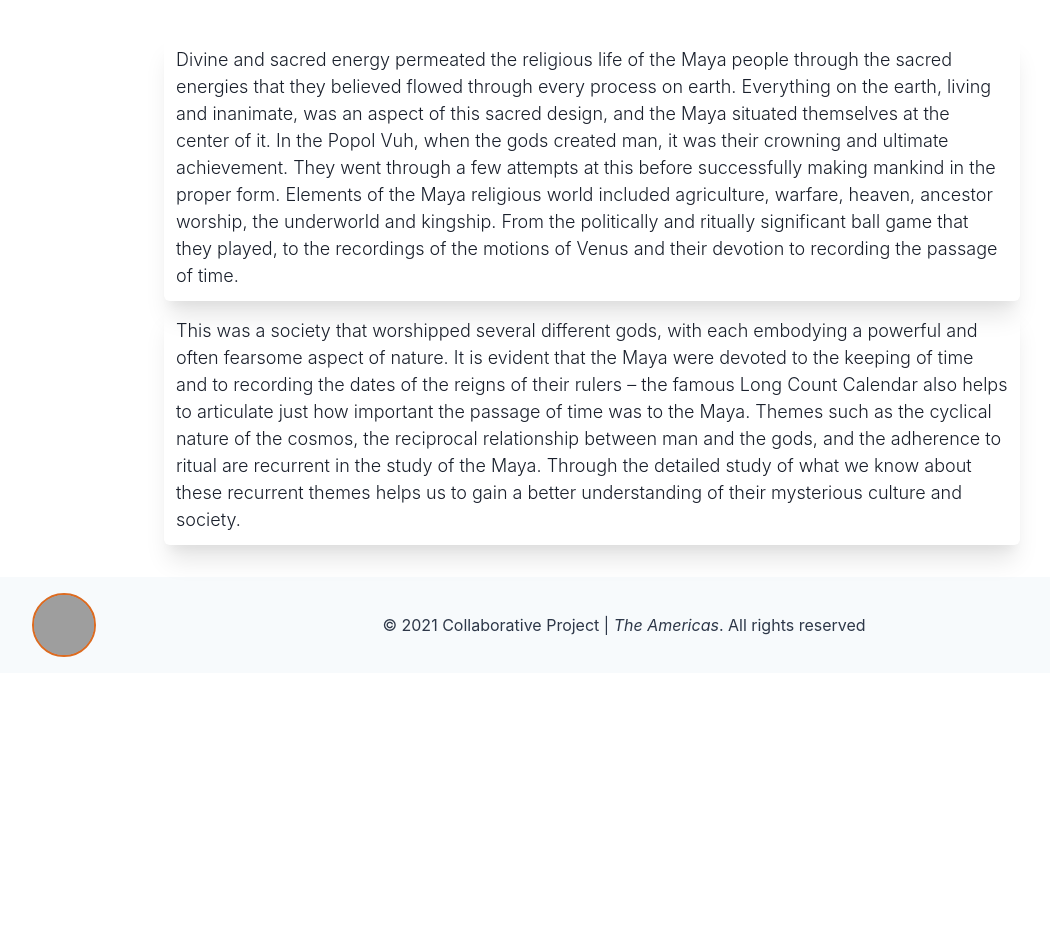
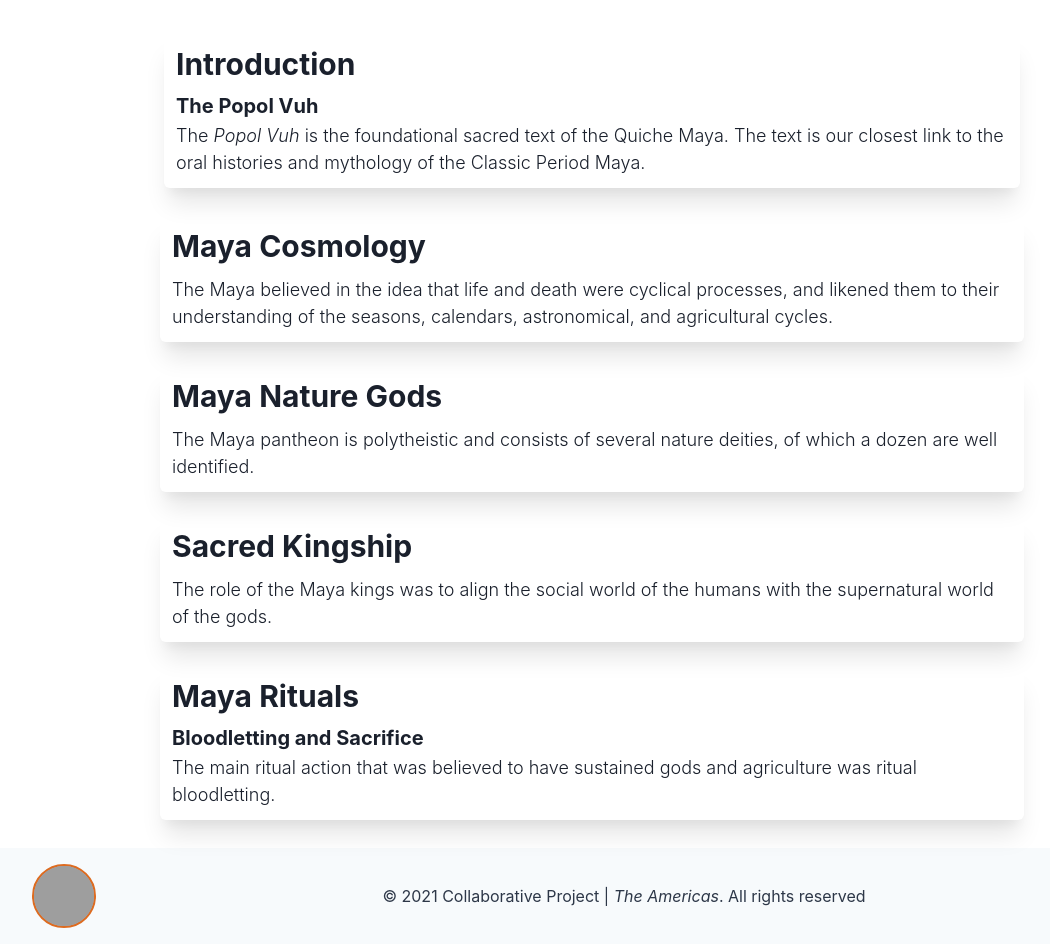
Before and after one commit to kuehjw09/cp-maya, a React (Create React App) app: page /maya-religion in a window 1280 px wide. Shown: the part 880-1824 px from the top of the page, without its empty margins (48-1098 px from the left). Before the commit the page ends 1553 px from the top, so only its background shows below. Built offline with nearby package versions, Linux system fonts and the light colour scheme; grey boxes are pictures that could not be loaded.

Commit message:
remove badge from aspectbruce

```diff
--- a/src/App.js
+++ b/src/App.js
@@ -16,6 +16,7 @@ function App() {
         <Route exact path='/'>
           <Dashboard />
         </Route>
+
         <Layout>
           <Route path='/homepage'>
             <Homepage />
--- a/src/components/AspectCards/AspectCardBruce.js
+++ b/src/components/AspectCards/AspectCardBruce.js
@@ -63,14 +63,14 @@ export default function AspectCardBruce() {
             <Badge borderRadius='full' px='2' colorScheme='green'>
               Architecture
             </Badge>
-            <Badge
+            {/* <Badge
               borderRadius='full'
               px='2'
               colorScheme='blue'
               variant='subtle'
             >
               Art
-            </Badge>
+            </Badge> */}
           </Stack>
           <Heading
             color={useColorModeValue('gray.700', 'white')}
@@ -78,7 +78,7 @@ export default function AspectCardBruce() {
             fontFamily={'body'}
             isTruncated
           >
-            Art and Architectural Achievments
+            Classic Period Maya Architecture
           </Heading>
           <Text color={'gray.500'}>
             Lorem ipsum dolor sit amet, consetetur sadipscing elitr, sed diam
--- a/src/components/Aspects/AspectBruce.js
+++ b/src/components/Aspects/AspectBruce.js
@@ -34,10 +34,10 @@ const AspectBruce = () => {
             Teaching Tool
           </Text>
           <Heading as={'h1'} size={'xl'}>
-            Art and Architecture
+            Maya Architecture
           </Heading>
           <Text fontWeight={'semibold'} fontSize={'xl'}>
-            Classic Period Art and Architecture
+            Classic Period Maya Architecture
           </Text>
           <Stack direction={'column'}></Stack>
 
--- a/src/components/Aspects/AspectJesse.js
+++ b/src/components/Aspects/AspectJesse.js
@@ -65,6 +65,7 @@ const AspectJesse = () => {
             />
           </Box>
         </Center>
+        <Stack spacing={6}>
           <Box
             p={3}
             m={1}
@@ -73,19 +74,15 @@ const AspectJesse = () => {
             boxShadow={'xl'}
             rounded={'md'}
           >
-          {' '}
-          Divine and sacred energy permeated the religious life of the Maya
-          people through the sacred energies that they believed flowed through
-          every process on earth. Everything on the earth, living and inanimate,
-          was an aspect of this sacred design, and the Maya situated themselves
-          at the center of it. In the Popol Vuh, when the gods created man, it
-          was their crowning and ultimate achievement. They went through a few
-          attempts at this before successfully making mankind in the proper
-          form. Elements of the Maya religious world included agriculture,
-          warfare, heaven, ancestor worship, the underworld and kingship. From
-          the politically and ritually significant ball game that they played,
-          to the recordings of the motions of Venus and their devotion to
-          recording the passage of time.
+            <Heading as={'h3'} size={'lg'} pb={3}>
+              Introduction{' '}
+            </Heading>
+            <Heading as={'h4'} size={'md'} pb={1}>
+              The Popol Vuh
+            </Heading>
+            The <i>Popol Vuh</i> is the foundational sacred text of the Quiche
+            Maya. The text is our closest link to the oral histories and
+            mythology of the Classic Period Maya.
           </Box>
           <Box
             p={3}
@@ -95,18 +92,61 @@ const AspectJesse = () => {
             boxShadow={'xl'}
             rounded={'md'}
           >
-          This was a society that worshipped several different gods, with each
-          embodying a powerful and often fearsome aspect of nature. It is
-          evident that the Maya were devoted to the keeping of time and to
-          recording the dates of the reigns of their rulers – the famous Long
-          Count Calendar also helps to articulate just how important the passage
-          of time was to the Maya. Themes such as the cyclical nature of the
-          cosmos, the reciprocal relationship between man and the gods, and the
-          adherence to ritual are recurrent in the study of the Maya. Through
-          the detailed study of what we know about these recurrent themes helps
-          us to gain a better understanding of their mysterious culture and
-          society.
+            <Heading as={'h3'} size={'lg'} pb={3}>
+              Maya Cosmology{' '}
+            </Heading>
+            The Maya believed in the idea that life and death were cyclical
+            processes, and likened them to their understanding of the seasons,
+            calendars, astronomical, and agricultural cycles.
           </Box>
+          <Box
+            p={3}
+            m={1}
+            fontWeight={'light'}
+            fontSize={'lg'}
+            boxShadow={'xl'}
+            rounded={'md'}
+          >
+            <Heading as={'h3'} size={'lg'} pb={3}>
+              Maya Nature Gods
+            </Heading>
+            The Maya pantheon is polytheistic and consists of several nature
+            deities, of which a dozen are well identified.
+          </Box>
+          <Box
+            p={3}
+            m={1}
+            fontWeight={'light'}
+            fontSize={'lg'}
+            boxShadow={'xl'}
+            rounded={'md'}
+          >
+            <Heading as={'h3'} size={'lg'} pb={3}>
+              Sacred Kingship
+            </Heading>{' '}
+            The role of the Maya kings was to align the social world of the
+            humans with the supernatural world of the gods.
+          </Box>
+
+          <Box
+            p={3}
+            m={1}
+            fontWeight={'light'}
+            fontSize={'lg'}
+            boxShadow={'xl'}
+            rounded={'md'}
+          >
+            {''}
+            <Heading as={'h3'} size={'lg'} pb={3}>
+              Maya Rituals
+            </Heading>
+            <Heading as={'h4'} size={'md'} pb={1}>
+              Bloodletting and Sacrifice
+            </Heading>
+            The main ritual action that was believed to have sustained gods and
+            agriculture was ritual bloodletting.
+          </Box>
+        </Stack>
       </Container>
     </GridItem>
   )
--- a/src/components/Dashboard.js
+++ b/src/components/Dashboard.js
@@ -9,23 +9,21 @@ import {
   useBreakpointValue,
 } from '@chakra-ui/react'
 
+import background from '../images/74633.jpg'
+
 export default function Dashboard() {
   const history = useHistory()
 
-  const handleRoute = () => {
+  const handleRoute = (props) => {
     history.push('/homepage')
   }
-
-  // const handleRoute2 = () => {
-  //   history.push('/authors')
-  // }
 
   return (
     <>
       <Flex
         w={'full'}
         h={'100vh'}
-        backgroundImage='url(https://wallpaperbat.com/img/74633-mayan-wallpaper-top-free-mayan-background.jpg)'
+        backgroundImage={background}
         backgroundSize={'cover'}
         backgroundPosition={'center center'}
       >
@@ -73,10 +71,10 @@ export default function Dashboard() {
                 color={'white'}
                 _hover={{ bg: 'whiteAlpha.500' }}
                 onClick={() => {
-                  handleRoute2()
+                  handleRoute()
                 }}
               >
-                Meet the authors
+                Project Details
               </Button> */}
             </Stack>
           </Stack>
```
Also changed, not shown: src/images/74633.jpg (added). Lines whose indentation alone changed are shown as unchanged.
